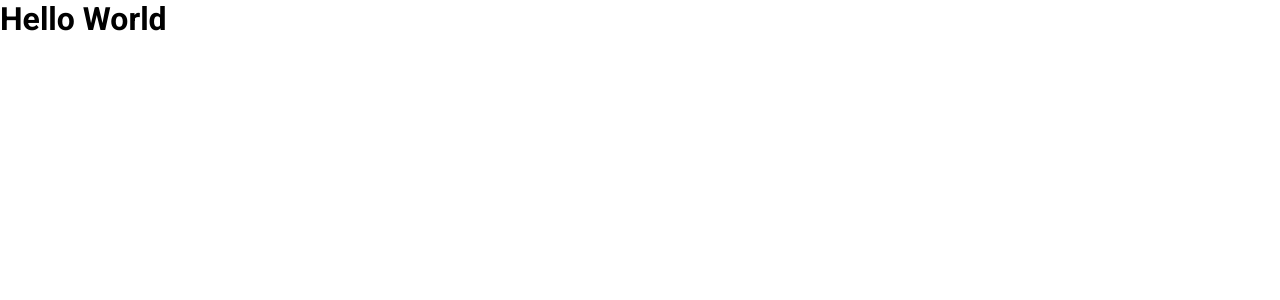
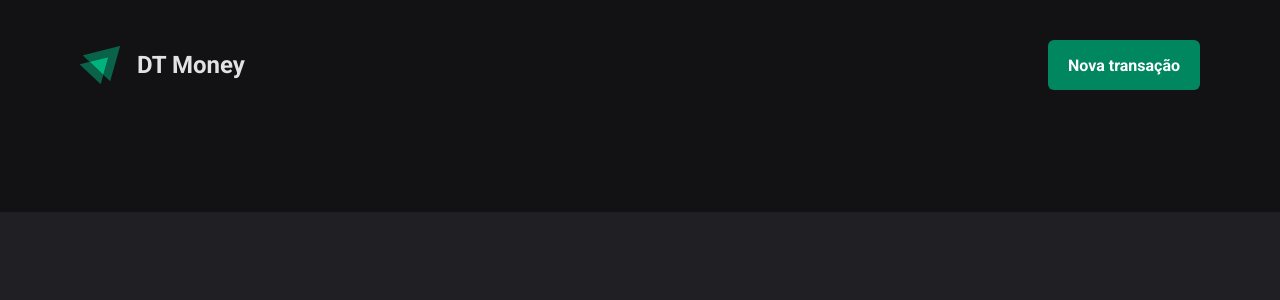
Before and after one commit to Lucariozin/ignite-dtmoney, a React (Vite) app: page / in a window 1280 px wide. Shown: the top 300 px of the page. Built offline with nearby package versions, Linux system fonts and the light colour scheme.

Commit message:
creating header component.

```diff
--- a/src/App.tsx
+++ b/src/App.tsx
@@ -1,3 +1,9 @@
+import { Header } from '@components/Header'
+
 export const App = () => {
-  return <h1>Hello World</h1>
+  return (
+    <>
+      <Header />
+    </>
+  )
 }
--- /dev/null
+++ b/src/components/Header/Header.styles.ts
@@ -0,0 +1,59 @@
+import styled from 'styled-components'
+
+export const Container = styled.header`
+  position: absolute;
+  inset: 0;
+  height: 13.25rem;
+  background-color: ${({ theme }) => theme.palette.gray[700]};
+`
+
+export const Wrapper = styled.div`
+  width: 100%;
+  max-width: 73rem;
+  padding: 0 1.5rem;
+  margin: 2.5rem auto 0;
+`
+
+export const NewTransactionContainer = styled.div`
+  display: flex;
+  justify-content: space-between;
+`
+
+export const Logo = styled.div`
+  display: flex;
+  align-items: center;
+  gap: 1rem;
+  user-select: none;
+`
+
+export const LogoImg = styled.img``
+
+export const LogoText = styled.span`
+  font-size: 1.5rem;
+  font-weight: 700;
+  color: ${({ theme }) => theme.palette.gray[100]};
+`
+
+export const NewTransactionButton = styled.button`
+  width: 100%;
+  max-width: 9.5rem;
+  height: 3.125rem;
+  font-size: 1rem;
+  font-weight: 700;
+
+  border: 0;
+  border-radius: 6px;
+
+  color: ${({ theme }) => theme.palette.white};
+  background-color: ${({ theme }) => theme.palette.green[500]};
+
+  transition: background-color 0.2s;
+  user-select: none;
+  cursor: pointer;
+
+  &:hover {
+    background-color: ${({ theme }) => theme.palette.green[400]};
+  }
+`
+
+export const SummaryContainer = styled.div``
--- /dev/null
+++ b/src/components/Header/Header.tsx
@@ -0,0 +1,29 @@
+import {
+  Container,
+  Wrapper,
+  NewTransactionContainer,
+  Logo,
+  LogoImg,
+  LogoText,
+  NewTransactionButton,
+  SummaryContainer,
+} from './Header.styles'
+
+export const Header = () => {
+  return (
+    <Container>
+      <Wrapper>
+        <NewTransactionContainer>
+          <Logo>
+            <LogoImg src="/img/ignite-dtmoney-logo.svg" alt="" />
+            <LogoText>DT Money</LogoText>
+          </Logo>
+
+          <NewTransactionButton>Nova transação</NewTransactionButton>
+        </NewTransactionContainer>
+
+        <SummaryContainer></SummaryContainer>
+      </Wrapper>
+    </Container>
+  )
+}
--- /dev/null
+++ b/src/components/Header/index.ts
@@ -0,0 +1 @@
+export { Header } from './Header'
--- a/src/styles/global.tsx
+++ b/src/styles/global.tsx
@@ -9,5 +9,10 @@ export const GlobalStyles = createGlobalStyle`
 
   body, button, input, label, textarea {
     font-family: 'Roboto', sans-serif;
+    -webkit-font-smoothing: antialiased;
+  }
+
+  body {
+    background-color: ${({ theme }) => theme.palette.gray[600]};
   }
 `
```
Also changed, not shown: src/@types/styled.d.ts (added, +7 -0 lines), public/img/ignite-dtmoney-logo.svg (added).
